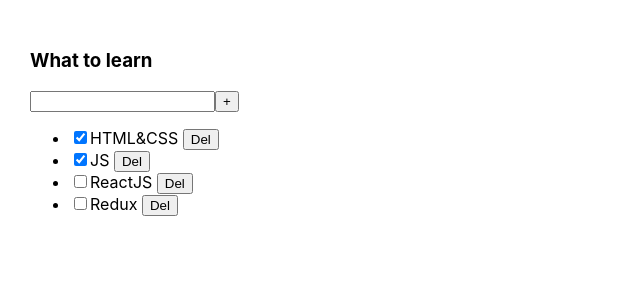
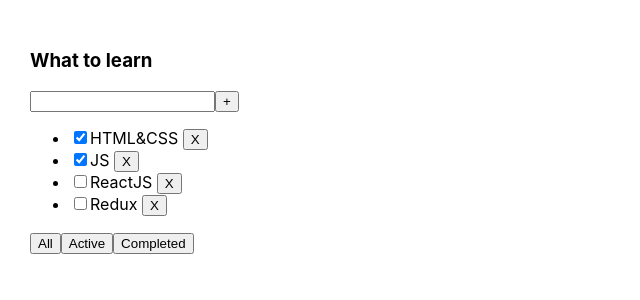
Before and after one commit to ksasrg/todolist, a React (Create React App) app: page / in a window 1280 px wide. Shown: the top 300 px of the page, without its empty margins (0-640 px from the left). Built offline with nearby package versions, Linux system fonts and the light colour scheme.

Commit message:
lesson 02 my finish

```diff
--- a/src/App.tsx
+++ b/src/App.tsx
@@ -1,9 +1,10 @@
 import React, { useState } from 'react';
 import './App.css';
-import {Todolist} from './Todolist';
+import { TaskType, Todolist } from './Todolist';
 
 function App() {
 
+  debugger
   const tasks1 = [
     { id: 1, title: "HTML&CSS", isDone: true },
     { id: 2, title: "JS", isDone: true },
@@ -16,18 +17,16 @@
     { id: 3, title: "Yo", isDone: false }
   ]
 
-
-    let [tasks, setTasks] = useState(tasks1);
-
-    const onClickHandler = (taskId: number) => {
-        let newTasks = tasks.filter(t => t.id !== taskId);
-        setTasks(newTasks);
-    }
-
   return (
     <div className="App">
-            <Todolist title="What to learn" tasks={tasks} removeTask={onClickHandler}/>
-            {/* <Todolist title="Songs" tasks={tasks2} /> */}
+      <Todolist
+        title="What to learn"
+        tasks={tasks1}
+      />
+      {/* <Todolist
+        title="Songs"
+        tasks={tasks2}
+      /> */}
     </div>
   );
 }
--- a/src/Todolist.tsx
+++ b/src/Todolist.tsx
@@ -1,6 +1,6 @@
 import React, { useState } from 'react';
 
-type TaskType = {
+export type TaskType = {
   id: number
   title: string
   isDone: boolean
@@ -9,26 +9,30 @@
 type PropsType = {
   title: string
   tasks: Array<TaskType>
-    removeTask: (taskId: number) => void
+}
+
+type filterType = 'all' | 'active' | 'complete';
+
+export function Todolist(props: PropsType) {
+
+  let [tasks, setTasks] = useState<TaskType[]>(props.tasks);
+
+  const onClickDel = (taskId: number) => {
+    setTasks(tasks.filter(t => t.id !== taskId));
   }
 
 
+  const [filter, setFilter] = useState<filterType>('all');
+  const onClickFilter = (filter: filterType) => setFilter(filter);
 
+  let filteredTasks = tasks;
 
-export function Todolist(props: PropsType) {
-
-    // const onClickFilter = (filter: 'all' | 'active' | 'complete') => {
-    //     if (filter == 'active') {
-    //         setTasks(newTasks.filter(t => t.isDone == false));
-    //         return;
-    //     }
-    //     if (filter == 'complete') {
-    //         setTasks(newTasks.filter(t => t.isDone == true));
-    //         return;
-    //     }
-
-    //     setTasks(newTasks);
-    // }
+  if (filter == 'active') {
+    filteredTasks = tasks.filter(t => t.isDone == false);
+  }
+  if (filter == 'complete') {
+    filteredTasks = tasks.filter(t => t.isDone == true);
+  }
 
   return <div>
     <h3>{props.title}</h3>
@@ -37,21 +41,21 @@
       <button>+</button>
     </div>
     <ul>
-            {props.tasks.map((el) => {
+      {filteredTasks.map((el) => {
         return (
           <li key={el.id}>
-                        <input type="checkbox" checked={el.isDone} />
+            <input type="checkbox" checked={el.isDone} onChange={()=>{}} />
             <span>{el.title} </span>
-                        <button onClick={() => props.removeTask(el.id)}>Del</button>
+            <button
+              onClick={() => onClickDel(el.id)}>X</button>
           </li>
-
         )
       })}
     </ul>
     <div>
-            {/* <button onClick={() => onClickFilter('all')}>All</button>
+      <button onClick={() => onClickFilter('all')}>All</button>
       <button onClick={() => onClickFilter('active')}>Active</button>
-            <button onClick={() => onClickFilter('complete')}>Completed</button> */}
+      <button onClick={() => onClickFilter('complete')}>Completed</button>
     </div>
   </div>
 }
```
Lines whose indentation alone changed are shown as unchanged.
